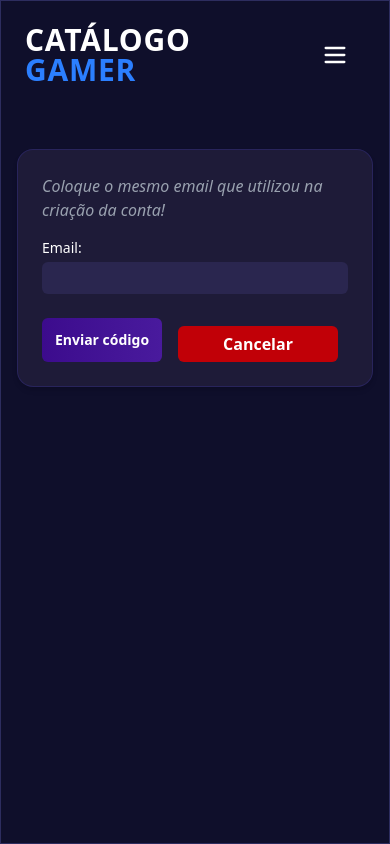
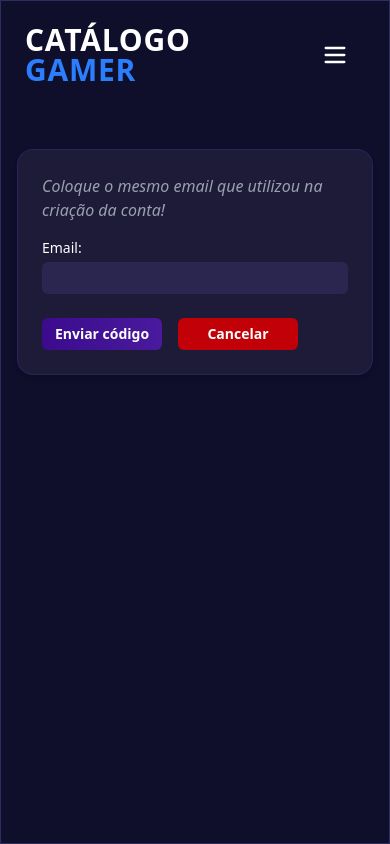
Before and after one commit to guilhermegiovani/catalogo_gamer, a React (Vite) app in the folder frontend/: page /checkemail in a window 390 px wide. Built offline with nearby package versions, Linux system fonts and the light colour scheme; no server answers.

Commit message:
Redefinir senha

```diff
--- a/frontend/src/pages/CheckEmail.jsx
+++ b/frontend/src/pages/CheckEmail.jsx
@@ -37,9 +37,9 @@ function CheckEmail() {
 
         toast.success("Verifique seu email!")
 
-        if (user?.reset_token) {
-            navigate(`/resetpassword/${user.reset_token}`)
-        }
+        // if (user?.reset_token) {
+        //     navigate(`/resetpassword/${user.reset_token}`)
+        // }
     }
 
     return (
@@ -98,10 +98,14 @@ function CheckEmail() {
                     <Button
                         text="Cancelar"
                         className={clsx(
-                            "w-40 text-white font-semibold p-1.5 rounded-md mt-4",
+                            "w-30 sm:w-35 text-white font-semibold p-1.5 rounded-md mt-2 sm:mt-4",
+                            "text-sm",
+                            "landscape:sm:text-sm landscape:sm:w-35",
+                            "landscape:lg:text-base landscape:lg:w-40",
+                            "landscape:xl:text-lg landscape:xl:w-50",
                             "bg-red-700",
                             "hover:brightness-130 transition-all duration-200",
-                            "cursor-pointer lg:text-lg"
+                            "cursor-pointer"
                         )}
                         handleClick={() => navigate("/login")}
                     />
--- a/frontend/src/pages/ResetPassword.jsx
+++ b/frontend/src/pages/ResetPassword.jsx
@@ -106,10 +106,14 @@ function ResetPassword() {
                     <Button
                         text="Cancelar"
                         className={clsx(
-                            "w-40 text-white font-semibold p-1.5 rounded-md mt-4",
+                            "w-30 sm:w-35 text-white font-semibold p-1.5 rounded-md mt-2 sm:mt-4",
+                            "text-sm",
+                            "landscape:sm:text-sm landscape:sm:w-35",
+                            "landscape:lg:text-base landscape:lg:w-40",
+                            "landscape:xl:text-lg landscape:xl:w-50",
                             "bg-red-700",
                             "hover:brightness-130 transition-all duration-200",
-                            "cursor-pointer lg:text-lg"
+                            "cursor-pointer"
                         )}
                         handleClick={() => navigate("/login")}
                     />
```
Also changed, not shown: 1 other file (tests, documents, lock files or other folders).
